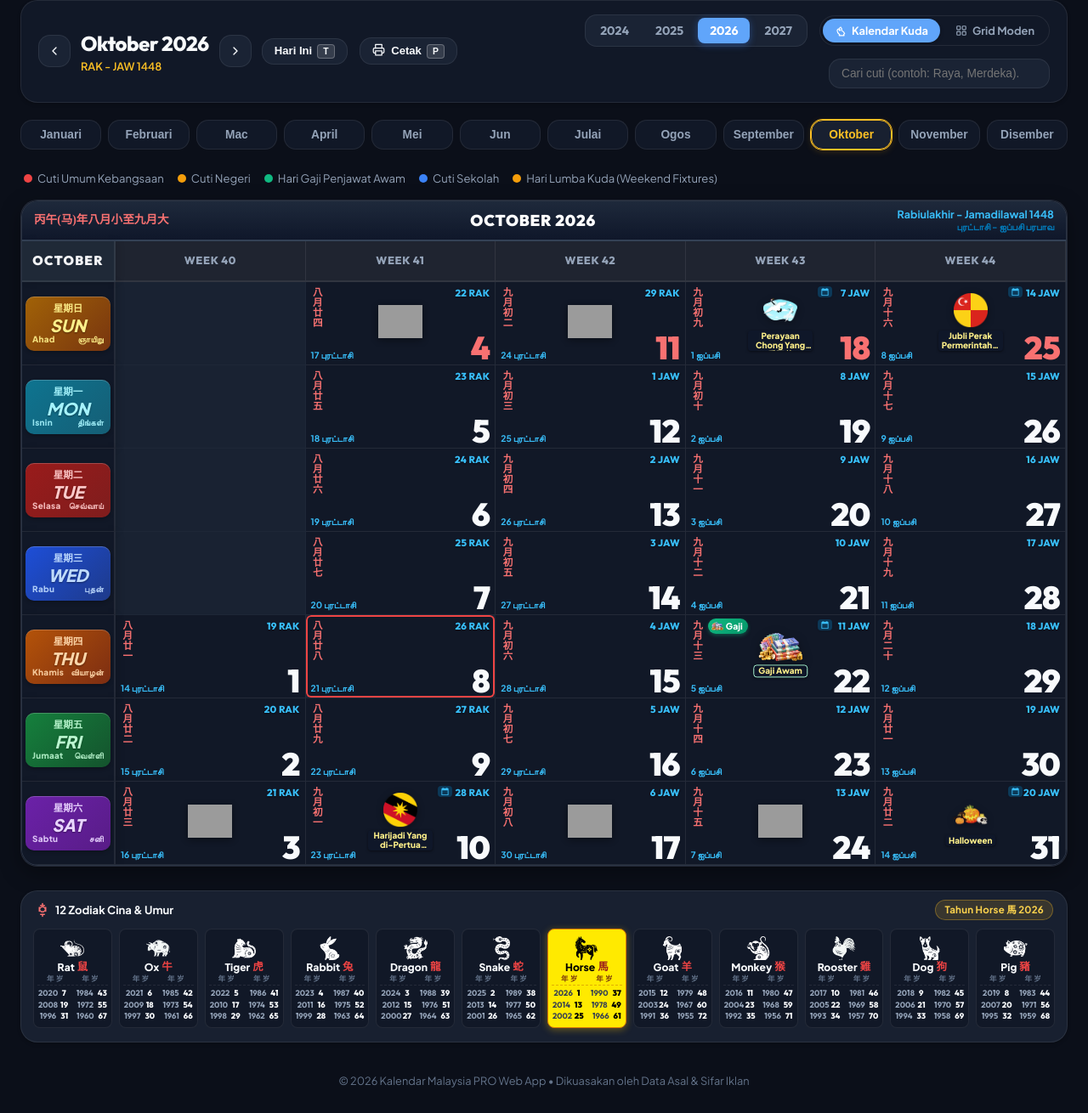
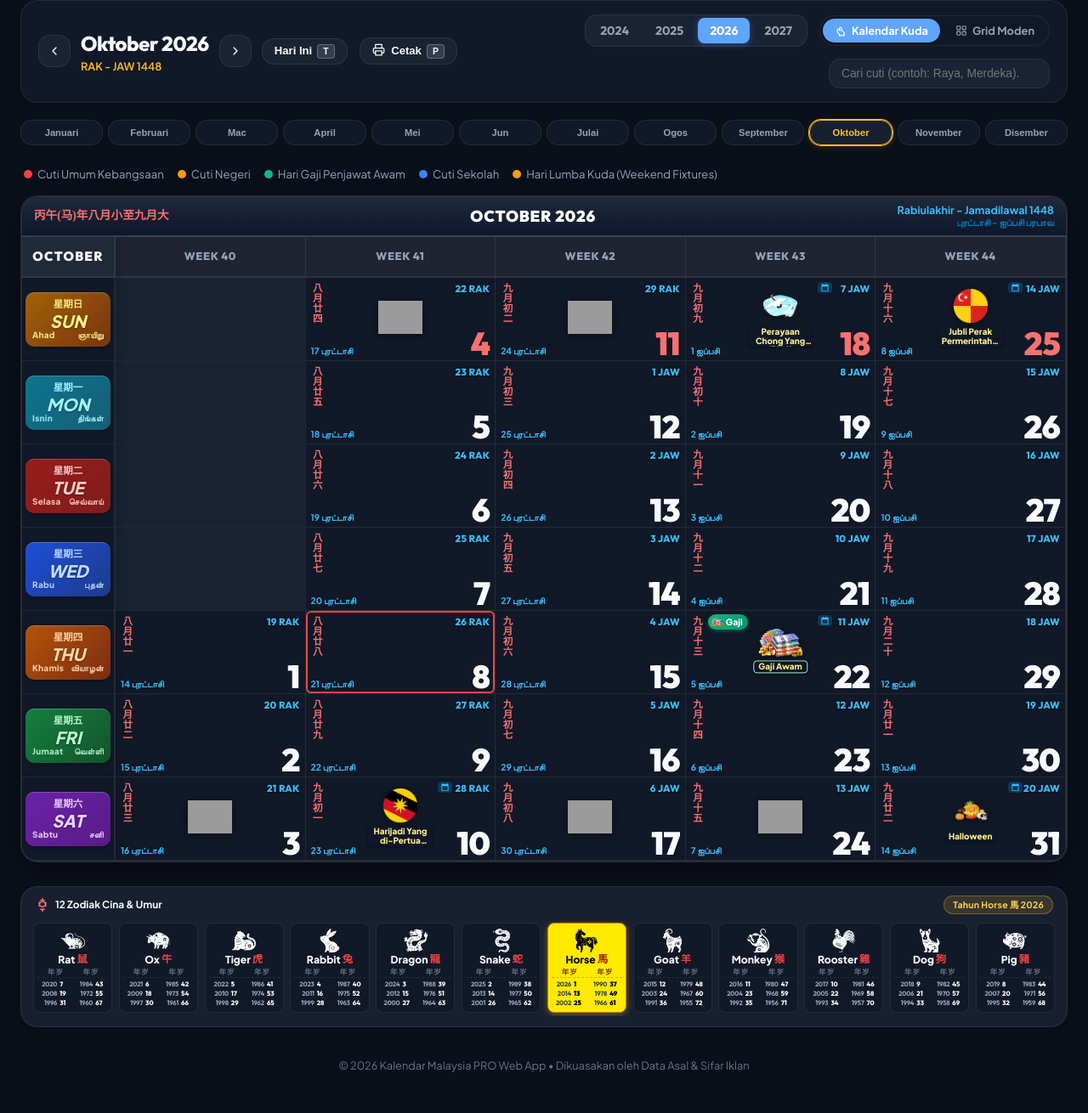
Before and after one commit to keristmuath1-bit/Malaysia_Kalendar, a website built with Vite: page index.html in a window 1280 px wide. Shown: the part 190-1500 px from the top of the page at 85% size. Built offline with nearby package versions, Linux system fonts and the light colour scheme; grey boxes are pictures that could not be loaded.

Commit message:
fix(zodiac): selaraskan jajaran dinamik 12 zodiak cina penuhi 100% lebar kalendar kiri dan kanan serta cegah herotan scrollLeft

```diff
--- a/src/main.js
+++ b/src/main.js
@@ -436,6 +436,16 @@ function setupEventListeners() {
     if (!state.selectedDayDetails) return;
     exportDayAsIcal(state.selectedDayDetails);
   });
+
+  // Window resize handler: maintain dynamic 100% full-width alignment without scroll offset
+  window.addEventListener('resize', () => {
+    if (window.innerWidth >= 640) {
+      const zodiacContainer = document.getElementById('zodiacScrollContainer');
+      if (zodiacContainer) zodiacContainer.scrollLeft = 0;
+      const monthContainer = document.getElementById('monthPillsContainer');
+      if (monthContainer) monthContainer.scrollLeft = 0;
+    }
+  });
 }
 
 // Change active Year
@@ -521,10 +531,14 @@ function renderCalendar() {
   document.querySelectorAll('.month-pill').forEach((pill, idx) => {
     const isActive = (idx + 1 === state.month);
     pill.classList.toggle('active', isActive);
-    if (isActive && window.innerWidth < 900) {
+    if (isActive && window.innerWidth < 640) {
       pill.scrollIntoView({ behavior: 'smooth', inline: 'center', block: 'nearest' });
     }
   });
+  if (window.innerWidth >= 640) {
+    const monthContainer = document.getElementById('monthPillsContainer');
+    if (monthContainer) monthContainer.scrollLeft = 0;
+  }
 
   // Find month data in calendarData
   const monthData = state.calendarData?.calMonths?.find(m => m.month === state.month && m.year === state.year);
@@ -1110,12 +1124,17 @@ function renderZodiacBar() {
     container.appendChild(card);
   });
 
-  // Auto-scroll active zodiac into view on mobile (< 900px)
-  const activeCard = container.querySelector('.is-active-year');
-  if (activeCard && window.innerWidth < 900) {
-    setTimeout(() => {
-      activeCard.scrollIntoView({ behavior: 'smooth', inline: 'center', block: 'nearest' });
-    }, 100);
+  // On desktop / laptop / tablet (>= 640px), keep scrollLeft at 0 so Card 1 (Rat) to Card 12 (Pig) align 100% with calendar
+  if (window.innerWidth >= 640) {
+    container.scrollLeft = 0;
+  } else {
+    // Only auto-scroll on narrow mobile viewports (< 640px)
+    const activeCard = container.querySelector('.is-active-year');
+    if (activeCard) {
+      setTimeout(() => {
+        activeCard.scrollIntoView({ behavior: 'smooth', inline: 'center', block: 'nearest' });
+      }, 100);
+    }
   }
 }
 
--- a/src/style.css
+++ b/src/style.css
@@ -1889,115 +1889,130 @@ body {
 }
 
 /* ==========================================================================
-   DESKTOP & LAPTOP VIEW: ALIGN 12 CHINESE ZODIAC STRIP TO CALENDAR (100% WIDTH)
+   DYNAMIC RESPONSIVE ALIGNMENT: 12 ZODIAC & MONTH PILLS (100% WIDTH MATCHING CALENDAR)
    ========================================================================== */
 
-@media (min-width: 900px) {
+@media (min-width: 640px) {
   /* Quick Month Jump Bar Alignment (Full Width 12-Column Grid matching calendar) */
   .month-pills {
-    display: grid;
-    grid-template-columns: repeat(12, minmax(0, 1fr));
-    gap: 6px;
+    display: grid !important;
+    grid-template-columns: repeat(12, minmax(0, 1fr)) !important;
+    gap: clamp(3px, 0.5vw, 6px) !important;
+    width: 100% !important;
+    overflow: hidden !important;
+    padding: 4px 0 8px !important;
+    scroll-snap-type: none !important;
+  }
+
+  .month-pill {
+    flex: unset !important;
+    width: 100% !important;
+    min-width: 0 !important;
+    white-space: nowrap !important;
+    overflow: hidden !important;
+    text-overflow: ellipsis !important;
+    padding: 8px clamp(1px, 0.3vw, 3px) !important;
+    text-align: center !important;
+    font-size: clamp(0.70rem, 0.85vw, 0.84rem) !important;
+    box-sizing: border-box !important;
+  }
+
+  /* 12 Chinese Zodiac & Age Dynamic Full Width Alignment */
+  .zodiac-section {
     width: 100%;
-    overflow-x: visible;
-    padding: 4px 0 8px;
-    scroll-snap-type: none;
-  }
-
-  .month-pill {
-    flex: unset;
-    width: 100%;
-    min-width: 0;
+    margin-top: 12px;
+    padding: 8px clamp(8px, 1.2vw, 14px) 10px;
+    border-radius: var(--radius-lg);
+    box-sizing: border-box;
+  }
+
+  .zodiac-section-title {
+    font-size: clamp(0.74rem, 0.9vw, 0.84rem);
+    margin-bottom: 8px;
+    padding: 0 2px;
+  }
+
+  .zodiac-title-left {
+    font-size: clamp(0.74rem, 0.9vw, 0.84rem);
+  }
+
+  .zodiac-year-badge {
+    font-size: clamp(0.66rem, 0.75vw, 0.74rem);
+    padding: 2px 10px;
+  }
+
+  .zodiac-scroll-container {
+    display: grid !important;
+    grid-template-columns: repeat(12, minmax(0, 1fr)) !important;
+    gap: clamp(3px, 0.6vw, 8px) !important;
+    width: 100% !important;
+    overflow: hidden !important;
+    padding: 2px 0 4px !important;
+    scroll-snap-type: none !important;
+  }
+
+  .zodiac-compact-card {
+    flex: unset !important;
+    width: 100% !important;
+    min-width: 0 !important;
+    padding: 6px clamp(1px, 0.35vw, 4px) 6px !important;
+    border-radius: 8px;
+    scroll-snap-align: none !important;
+    box-sizing: border-box !important;
+  }
+
+  .zodiac-mini-icon {
+    width: clamp(20px, 2.2vw, 26px);
+    height: clamp(20px, 2.2vw, 26px);
+    margin-bottom: 2px;
+  }
+
+  .zodiac-mini-title {
+    font-size: clamp(0.60rem, 0.75vw, 0.72rem);
+    gap: 2px;
+    margin-bottom: 3px;
     white-space: nowrap;
     overflow: hidden;
-    text-overflow: ellipsis;
-    padding: 8px 2px;
-    text-align: center;
-    font-size: 0.80rem;
-    box-sizing: border-box;
-  }
-
-  .zodiac-section {
-    margin-top: 12px;
-    padding: 8px 12px 10px;
-    border-radius: var(--radius-lg);
-  }
-
-  .zodiac-section-title {
-    font-size: 0.82rem;
-    margin-bottom: 8px;
-    padding: 0 2px;
-  }
-
-  .zodiac-title-left {
-    font-size: 0.82rem;
-  }
-
-  .zodiac-year-badge {
-    font-size: 0.72rem;
-    padding: 2px 10px;
-  }
-
-  .zodiac-scroll-container {
-    display: grid;
-    grid-template-columns: repeat(12, minmax(0, 1fr));
-    gap: 6px;
-    width: 100%;
-    overflow-x: visible;
-    padding: 2px 0 4px;
-    scroll-snap-type: none;
-  }
-
-  .zodiac-compact-card {
-    flex: unset;
-    width: 100%;
-    min-width: 0;
-    padding: 6px 3px 6px;
-    border-radius: 8px;
-    scroll-snap-align: none;
-  }
-
-  .zodiac-mini-icon {
-    width: 26px;
-    height: 26px;
-    margin-bottom: 2px;
-  }
-
-  .zodiac-mini-title {
-    font-size: 0.72rem;
-    gap: 3px;
-    margin-bottom: 3px;
   }
 
   .zmt-zh {
-    font-size: 0.74rem;
+    font-size: clamp(0.62rem, 0.8vw, 0.74rem);
   }
 
   .zodiac-table-header {
-    font-size: 0.50rem;
+    font-size: clamp(0.42rem, 0.52vw, 0.50rem);
     padding-bottom: 2px;
     margin-bottom: 3px;
-    letter-spacing: 0.4px;
+    letter-spacing: -0.2px;
+    line-height: 1;
   }
 
   .zodiac-table-body {
+    width: 100%;
     gap: 2px;
   }
 
   .zmt-row {
-    grid-template-columns: minmax(0, 1fr) auto minmax(0, 1fr) auto;
-    font-size: 0.56rem;
-    column-gap: 2px;
-    line-height: 1.15;
-    padding: 0 1px;
+    display: grid !important;
+    grid-template-columns: minmax(0, 1.3fr) minmax(0, 0.85fr) minmax(0, 1.3fr) minmax(0, 0.85fr) !important;
+    font-size: clamp(0.46rem, 0.6vw, 0.57rem) !important;
+    column-gap: 1px !important;
+    line-height: 1.15 !important;
+    padding: 0 !important;
+    align-items: center;
+    justify-content: center;
   }
 
   .zmt-cell-yr {
+    padding-right: 1px;
+    letter-spacing: -0.2px;
+    text-align: right;
+  }
+
+  .zmt-cell-age {
+    padding-left: 1px;
     padding-right: 2px;
-  }
-
-  .zmt-cell-age {
-    padding-right: 4px;
+    text-align: left;
   }
 
   .zmt-row span:last-child.zmt-cell-age {
```
